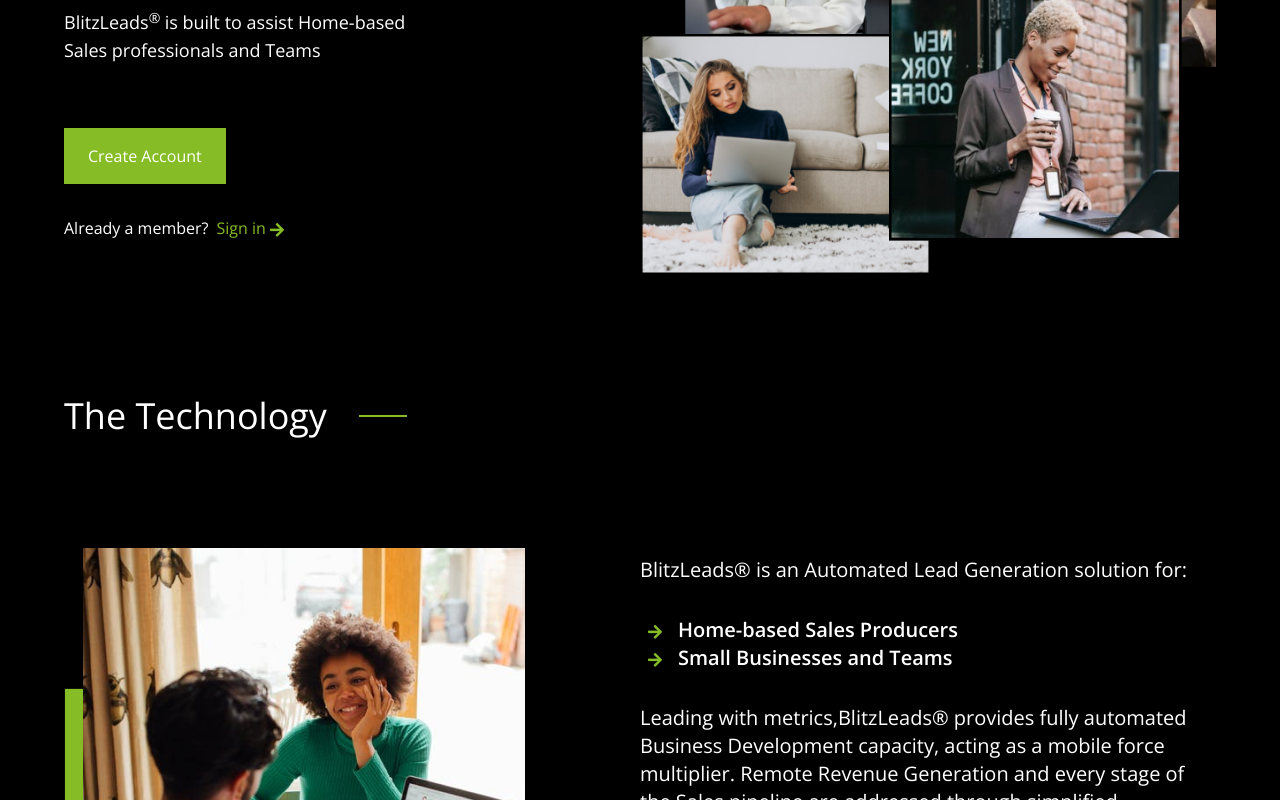
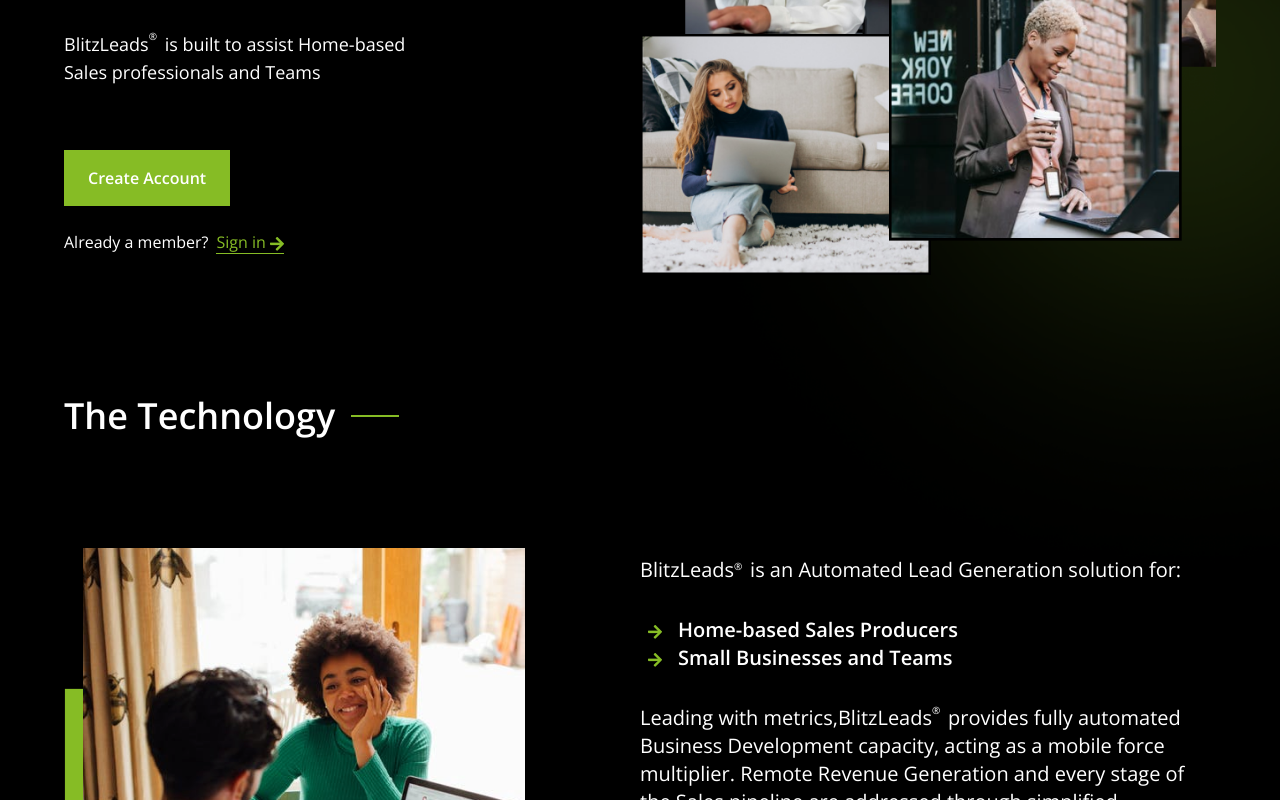
Before and after one commit to taimoortahir7/bitz-leads-development, a Next.js app: page / in a window 1280 px wide. Shown: the part 420-1220 px from the top of the page. Built offline with nearby package versions, Linux system fonts and the light colour scheme.

Commit message:
improved styles

```diff
--- a/src/components/Navbar/index.js
+++ b/src/components/Navbar/index.js
@@ -51,7 +51,7 @@
 const NavItem = ({ border, path, name }) => {
   return (
     <div
-      className={` px-6 py-2  ${
+      className={` px-6 py-2 text-base font-semibold  ${
         border ? "border border-solid border-secondary-500" : ""
       }`}
     >
--- a/src/components/containers/footer/index.js
+++ b/src/components/containers/footer/index.js
@@ -11,8 +11,18 @@
           className="object-center object-contain w-8 lg:w-12 "
         />
 
-        <div className="text-xs xl:text-sm mt-4 font-normal hidden lg:block pr-4 lg:pr-0">
-          &copy;{new Date().getFullYear()} BlitzLeads&reg; All rights reserved.
+        <div className="text-xs xl:text-sm mt-4 font-normal hidden lg:block pr-4 lg:pr-0 relative">
+          &copy;{new Date().getFullYear()}&nbsp;
+          <div className="inline mr-4">
+            BlitzLeads
+            <span
+              className="text-sm absolute top-0 leading-3"
+              style={{ fontSize: "10px" }}
+            >
+              ®
+            </span>
+          </div>
+          All rights reserved.
         </div>
         <div
           className=" lg:text-sm font-normal block lg:hidden pr-4 lg:pr-0 text-right"
--- a/src/components/containers/hero/index.js
+++ b/src/components/containers/hero/index.js
@@ -4,33 +4,39 @@
   return (
     <>
       <div className="left-content relative">
-        <div className="text-3xl lg:text-4xl xl:text-5xl  font-semibold leading-tight">
+        <div className="text-3xl lg:text-4xl xl:text-5xl  font-bold leading-10 xl:leading-tight">
           <span className="block text-secondary-500 relative">
             BlitzLeads<span className="text-sm absolute top-0">®</span>
           </span>
           Remote prospecting <br />
           Powered by AI
         </div>
-        <div className="mt-2 lg:mt-8 text-sm lg:text-base xl:text-lg font-normal relative">
+        <div className="mt-2 lg:mt-8 text-sm lg:text-base xl:text-lg font-medium relative">
           <div className="inline mr-4">
             BlitzLeads
-            <span className="text-sm absolute top-0">®</span>
+            <span
+              className="text-sm absolute top-0  leading-3"
+              style={{ fontSize: "10px" }}
+            >
+              ®
+            </span>
           </div>
           is built to assist Home-based <br />
           Sales professionals and Teams
         </div>
-        <div className="mt-4 lg:mt-8 xl:mt-16 py-4 lg:py-3 xl:py-4 px-6 bg-secondary-500 font-medium">
+        <div className="mt-4 lg:mt-8 xl:mt-16 py-4 lg:py-3 xl:py-4 px-6 bg-secondary-500 font-semibold">
           Create Account
         </div>
-        <div className="text-xs lg:text-sm xl:text-base mt-4 lg:mt-8">
+        <div className="text-xs lg:text-sm xl:text-base font-normal mt-3 lg:mt-6">
           Already a member?
-          <span className="ml-2 text-secondary-500">
+          <span className="ml-2 text-secondary-500 border-b border-solid border-secondary-500">
             Sign in{" "}
             <img
               src="/images/icons/Vector.png"
               alt=""
               className="relative inline"
             />
+            {/* <span className="block w-full relative bg-secondary-500 h-px"></span> */}
           </span>
         </div>
       </div>
--- a/src/components/containers/pricing/index.js
+++ b/src/components/containers/pricing/index.js
@@ -12,7 +12,7 @@
   }, [optionValue]);
 
   return (
-    <div className="w-full flex flex-col items-start justify-center px-8 mt-8 mb-16 xl:px-16">
+    <div className="w-full flex flex-col items-start justify-center px-8 mt-8 mb-20 xl:px-16">
       <Title content="Pricing" />
       <PricingMobile setValue={setOptionValue} />
       <PricingDesktop />
--- a/src/components/containers/tech/index.js
+++ b/src/components/containers/tech/index.js
@@ -14,8 +14,17 @@
         </div>
       </div>
       <div className="right-content">
-        <div className="mt-4 text-normal lg:text-base xl:text-xl font-normal lg:mt-40">
-          BlitzLeads® is an Automated Lead Generation solution for:
+        <div className="mt-4 text-normal lg:text-base xl:text-xl font-normal lg:mt-40 relative">
+          <div className="inline mr-4">
+            BlitzLeads
+            <span
+              className="text-sm absolute top-0"
+              style={{ fontSize: "10px" }}
+            >
+              ®
+            </span>
+          </div>
+          is an Automated Lead Generation solution for:
         </div>
         <div className="text-normal lg:text-base xl:text-xl font-semibold mt-4 lg:mt-8">
           <div className="ml-12 lg:ml-2">
@@ -35,8 +44,18 @@
             Small Businesses and Teams
           </div>
         </div>
-        <div className="mt-2 lg:mt-8 text-normal lg:text-base xl:text-xl font-normal">
-          Leading with metrics,BlitzLeads® provides fully automated
+        <div className="mt-2 lg:mt-8 text-normal lg:text-base xl:text-xl font-normal relative">
+          Leading with metrics,
+          <div className="inline mr-4">
+            BlitzLeads
+            <span
+              className="text-sm absolute top-0  leading-3"
+              style={{ fontSize: "10px" }}
+            >
+              ®
+            </span>
+          </div>
+          provides fully automated
           <br /> Business Development capacity, acting as a mobile force
           <br /> multiplier. Remote Revenue Generation and every stage of
           <br /> the Sales pipeline are addressed through simplified
--- a/src/components/shared/Para/Para.module.css
+++ b/src/components/shared/Para/Para.module.css
@@ -4,7 +4,7 @@
   @apply bg-secondary-500;
 }
 .text {
-  @apply text-sm lg:text-base xl:text-xl ml-2 lg:ml-4 xl:ml-6;
+  @apply text-sm lg:text-base xl:text-xl ml-2 lg:ml-4 xl:ml-6 font-normal;
 }
 .text::before {
   content: " ";
--- a/src/components/shared/Title/index.js
+++ b/src/components/shared/Title/index.js
@@ -3,8 +3,8 @@
 const Title = ({ content }) => {
   return (
     <div className="flex items-center justify-start">
-      <div className="text-xl lg:text-4xl">{content}</div>
-      <div className="w-8 lg:w-12 h-0 border border-solid border-secondary-500 ml-2 xl:ml-8" />
+      <div className="text-xl lg:text-4xl font-semibold">{content}</div>
+      <div className="w-8 lg:w-12 h-0 border border-solid border-secondary-500 ml-2 xl:ml-4" />
     </div>
   );
 };
--- a/src/layout/index.js
+++ b/src/layout/index.js
@@ -5,6 +5,12 @@
     <div className="container centered min-h-screen">
       <Navbar />
       {children}
+      <div className="absolute w-2/4 top-0 right-0" style={{ zIndex: "-1" }}>
+        <img
+          src="/images/bg.png"
+          className="object-center absolute w-full inset-0"
+        />
+      </div>
     </div>
   );
 };
```
Also changed, not shown: public/images/bg.png (renamed from public/images/Ellipse 6.png). Lines whose indentation alone changed are shown as unchanged.
